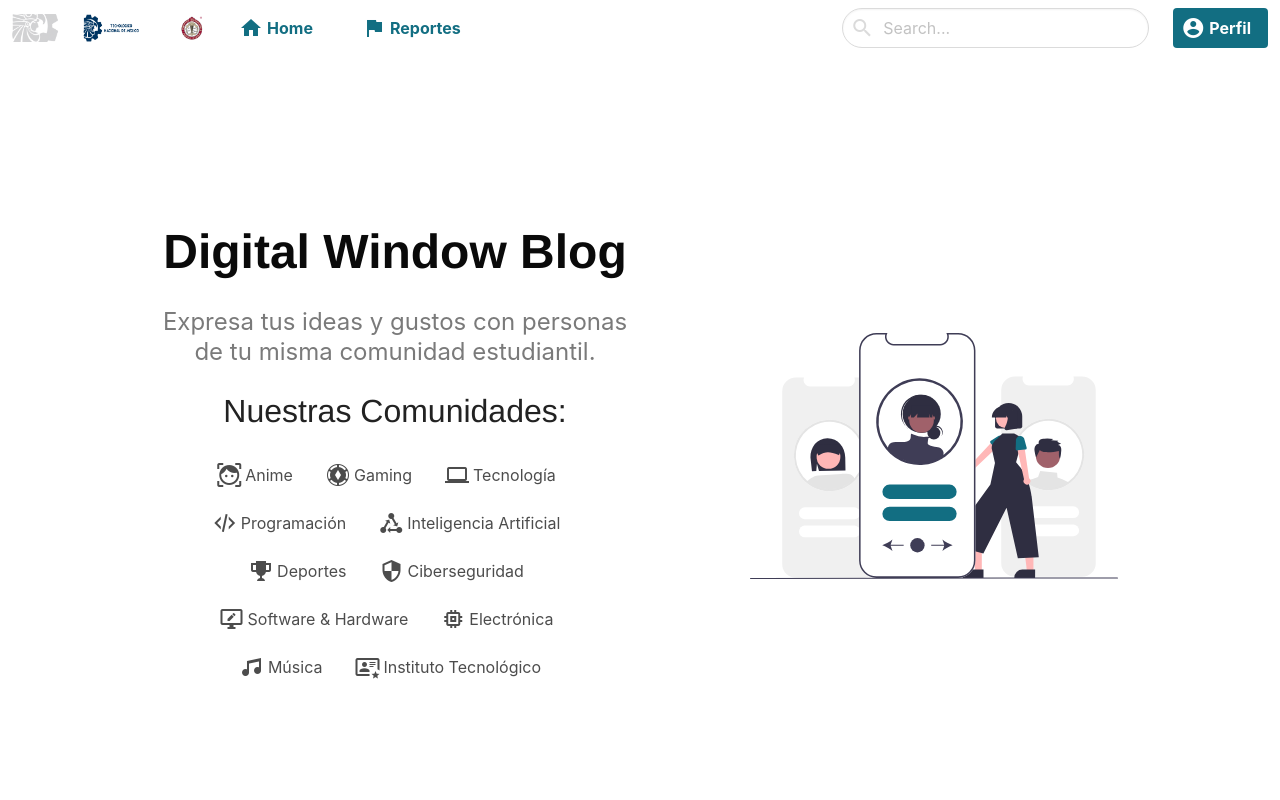
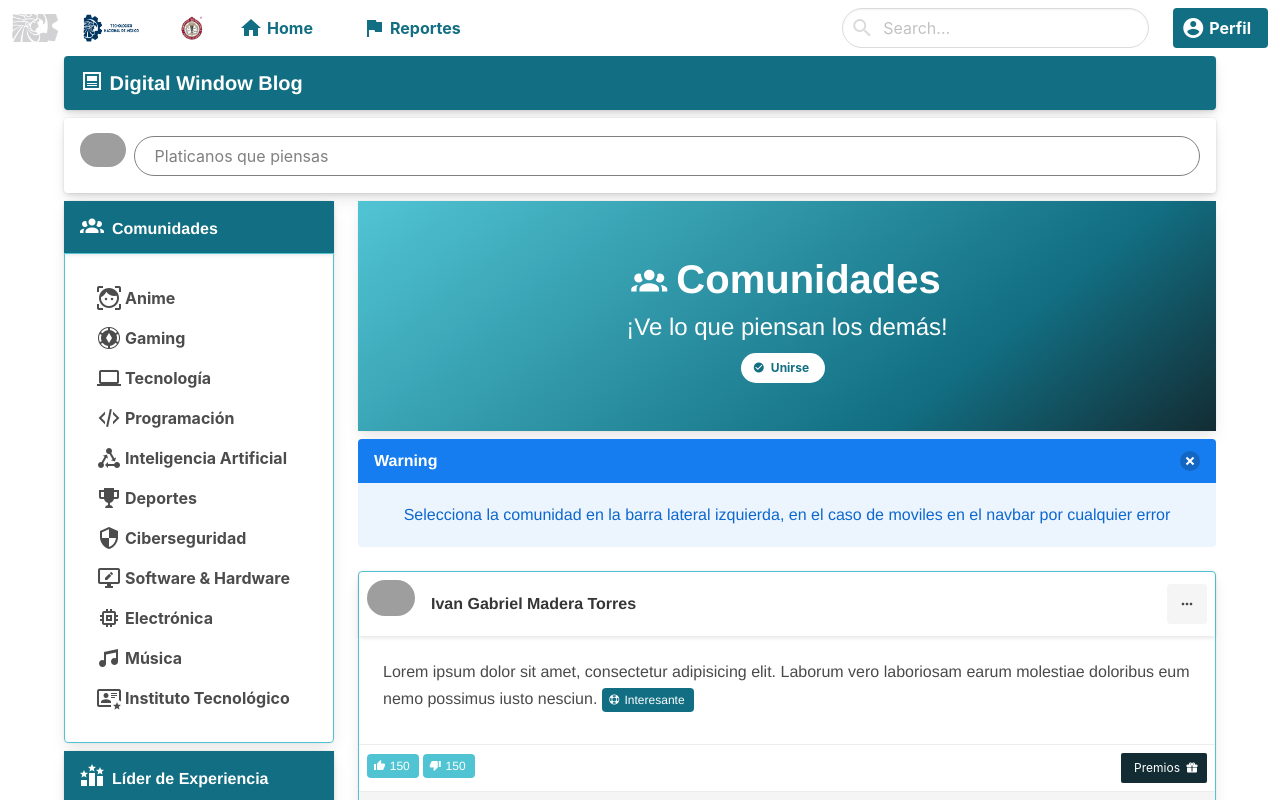
Before and after one commit to IvanMadera/microblogging, a Vue app: page /#/community/anime in a window 1280 px wide. Before the commit this address led to /#/. Shown: the top 800 px of the page. Built offline with nearby package versions, Linux system fonts and the light colour scheme; grey boxes are pictures that could not be loaded.

Commit message:
Lets go DB

```diff
--- a/src/components/Headboard.vue
+++ b/src/components/Headboard.vue
@@ -8,6 +8,26 @@
                         {{currentCommunity.text}}
                     </p>
                     <p class="is-size-4 is-size-5-mobile">¡Ve lo que piensan los demás!</p>
+                    <div class="buttons is-justify-content-center mt-2">
+                        <b-button
+                        class="has-text-weight-bold is-ocean-inverted"
+                        type="is-light"
+                        size="is-small"
+                        icon-left="check-circle"
+                        label="Unirse"
+                        v-show="!isActive"
+                        @click="isActive = !isActive"
+                        rounded/>
+                         <b-button
+                        class="has-text-weight-bold is-ocean-inverted"
+                        type="is-light"
+                        size="is-small"
+                        icon-left="close-circle"
+                        label="Salirse"
+                        v-show="isActive"
+                        @click="isActive = !isActive"
+                        rounded/>
+                    </div>
                 </div>
             </section>
         </div>
@@ -19,6 +39,11 @@
 
 export default {
     name: 'MuroCabecera',
+    data() {
+        return {
+            isActive: false
+        }
+    },
     props: {
         community: String,
         icono: String
--- a/src/css/styleBlog.css
+++ b/src/css/styleBlog.css
@@ -1,6 +1,6 @@
 /* Nav */
 .is-ocean-inverted, .is-ocean-inverted:active{
-    background-color: transparent !important;
+    background-color: white !important;
     color: #126E82 !important;
 }
 .is-ocean-inverted:hover {
--- a/src/views/community.vue
+++ b/src/views/community.vue
@@ -3,8 +3,8 @@
     <NavAdmin/>
     <div class="container">
       <div class="mb-2"><Tab/></div>
-      <PubInput/>
-      <div class="columns mt-2 is-desktop">
+      <PubInput class="mb-2"/>
+      <div class="columns is-desktop">
         <div class="column is-12-touch is-3-desktop">
           <CommunitiesNav class="is-hidden-touch"/>
           <TopLeader class="mt-2"/>
```
